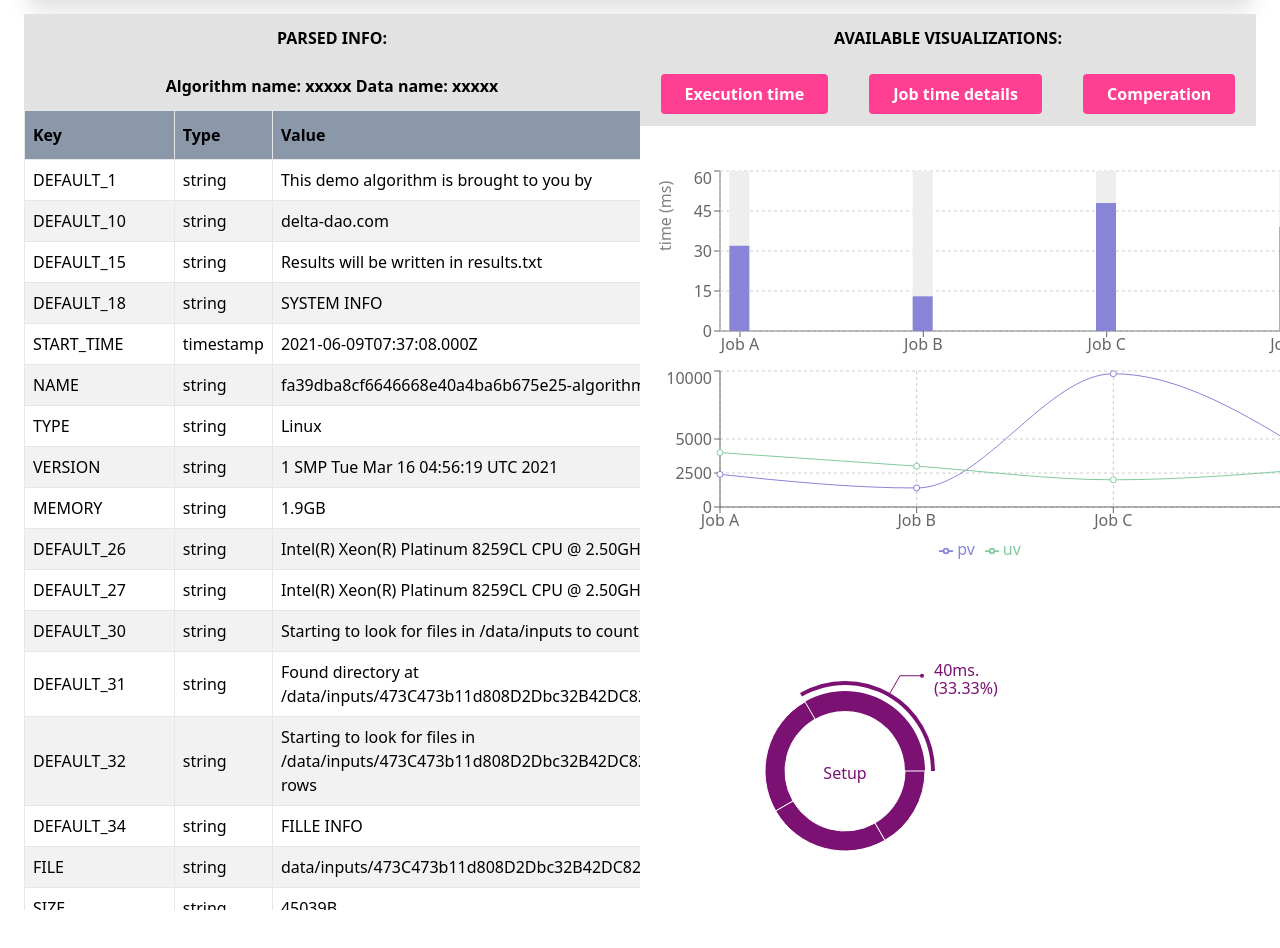
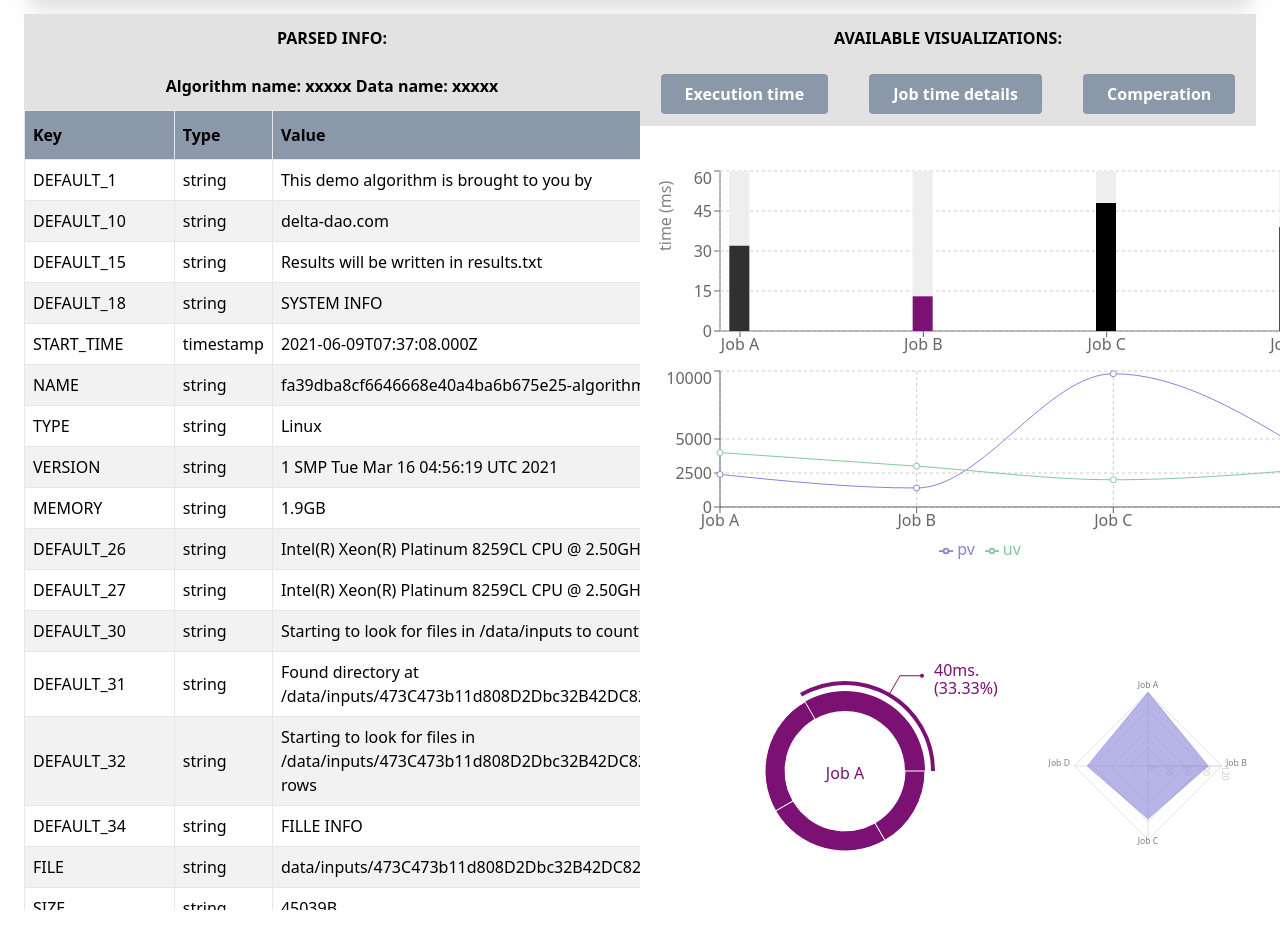
Before and after one commit to may-moff/ocean-protocol-dashboard-frontend, a React (Create React App) app: page /jobs/1 in a window 1280 px wide. Shown: the part 136-1084 px from the top of the page. Built offline with nearby package versions, Linux system fonts and the light colour scheme; what web3 would draw is missing.

Commit message:
Charts - not finished

```diff
--- a/src/components/JobDetail.jsx
+++ b/src/components/JobDetail.jsx
@@ -3,7 +3,8 @@ import ChartTime from './JobDetail/Charts/ChartTime'
 import Table from './JobDetail/Table/Table'
 import ExecutionChart from './JobDetail/Charts/ExecutionChart'
 import LineDataChart from './JobDetail/Charts/LineChart'
-import ButtonPrimary from './ButtonPrimary'
+import ButtonDefault from './ButtonDefault'
+import RadarDataChart from './JobDetail/Charts/RadarDataChart'
 
 const JobDetail = () => {
   return (
@@ -31,15 +32,18 @@ const JobDetail = () => {
               AVAILABLE VISUALIZATIONS:
             </h1>
             <div className="bg-bgreylighter flex justify-around place-content-center py-3">
-              <ButtonPrimary name="Execution time" />
-              <ButtonPrimary name="Job time details" />
-              <ButtonPrimary name="Comperation" />
+              <ButtonDefault name="Execution time" />
+              <ButtonDefault name="Job time details" />
+              <ButtonDefault name="Comperation" />
             </div>
           </div>
           <div className="max-h-full max-w-full block m-auto mt-10 h-155">
             <ExecutionChart />
             <LineDataChart />
-            <ChartTime />
+            <div className="flex">
+              <ChartTime />
+              <RadarDataChart />
+            </div>
           </div>
         </div>
       </div>
--- a/src/components/JobDetail/Charts/ChartTime.jsx
+++ b/src/components/JobDetail/Charts/ChartTime.jsx
@@ -2,10 +2,10 @@ import React, { useCallback, useState } from 'react'
 import { PieChart, Pie, Sector, ResponsiveContainer } from 'recharts'
 
 const data = [
-  { name: 'Setup', value: 40 },
-  { name: 'Computing', value: 30 },
-  { name: 'Labeling', value: 30 },
-  { name: 'Visualization', value: 20 }
+  { name: 'Job A', value: 40 },
+  { name: 'Job B', value: 30 },
+  { name: 'Job C', value: 30 },
+  { name: 'Job D', value: 20 }
 ]
 
 const renderActiveShape = (props) => {
--- a/src/components/JobDetail/Charts/ExecutionChart.jsx
+++ b/src/components/JobDetail/Charts/ExecutionChart.jsx
@@ -4,6 +4,7 @@ import MOCK_DATA2 from '../Table/MOCK_DATA.json'
 import {
   BarChart,
   Bar,
+  Cell,
   XAxis,
   YAxis,
   CartesianGrid,
@@ -36,7 +37,10 @@ const generateExecutionChartData = (entryData) => {
   ]
 }
 
+const colors = ['#303030', '#7b1173']
+
 const ExecutionChart = () => {
+  const data = generateExecutionChartData(MOCK_DATA)
   return (
     // <ResponsiveContainer width="100%" aspect={5}>
     <BarChart
@@ -57,7 +61,15 @@ const ExecutionChart = () => {
       />
       <Tooltip />
       <CartesianGrid strokeDasharray="3 3" />
-      <Bar dataKey="Speed" fill="#8884d8" background={{ fill: '#eee' }} />
+      <Bar
+        dataKey="Speed"
+        // fill={('#303030', '#7b1173')}
+        background={{ fill: '#eee' }}
+      >
+        {data.map((entry, index) => (
+          <Cell key={`cell-${index}`} fill={colors[index]} />
+        ))}
+      </Bar>
     </BarChart>
     // </ResponsiveContainer>
   )
--- /dev/null
+++ b/src/components/JobDetail/Charts/RadarDataChart.jsx
@@ -0,0 +1,64 @@
+import React from 'react'
+import {
+  Radar,
+  RadarChart,
+  PolarGrid,
+  PolarAngleAxis,
+  PolarRadiusAxis,
+  ResponsiveContainer
+} from 'recharts'
+
+const data = [
+  {
+    subject: 'Job A',
+    A: 120,
+    B: 110,
+    fullMark: 150
+  },
+  {
+    subject: 'Job B',
+    A: 98,
+    B: 130,
+    fullMark: 150
+  },
+  {
+    subject: 'Job C',
+    A: 86,
+    B: 130,
+    fullMark: 150
+  },
+  {
+    subject: 'Job D',
+    A: 99,
+    B: 100,
+    fullMark: 150
+  }
+]
+
+const RadarDataChart = () => {
+  return (
+    // <ResponsiveContainer width="50%%" aspect={2}>
+    <RadarChart
+      cx="50%"
+      cy="50%"
+      outerRadius="70%"
+      data={data}
+      width={400}
+      height={400}
+    >
+      <PolarGrid />
+      <PolarAngleAxis dataKey="subject" />
+      <PolarRadiusAxis />
+      <Radar
+        name="Mike"
+        dataKey="A"
+        stroke="#8884d8"
+        fill="#8884d8"
+        fillOpacity={0.6}
+      />
+    </RadarChart>
+    /* </ResponsiveContainer> */
+  )
+}
+
+export default RadarDataChart
```
